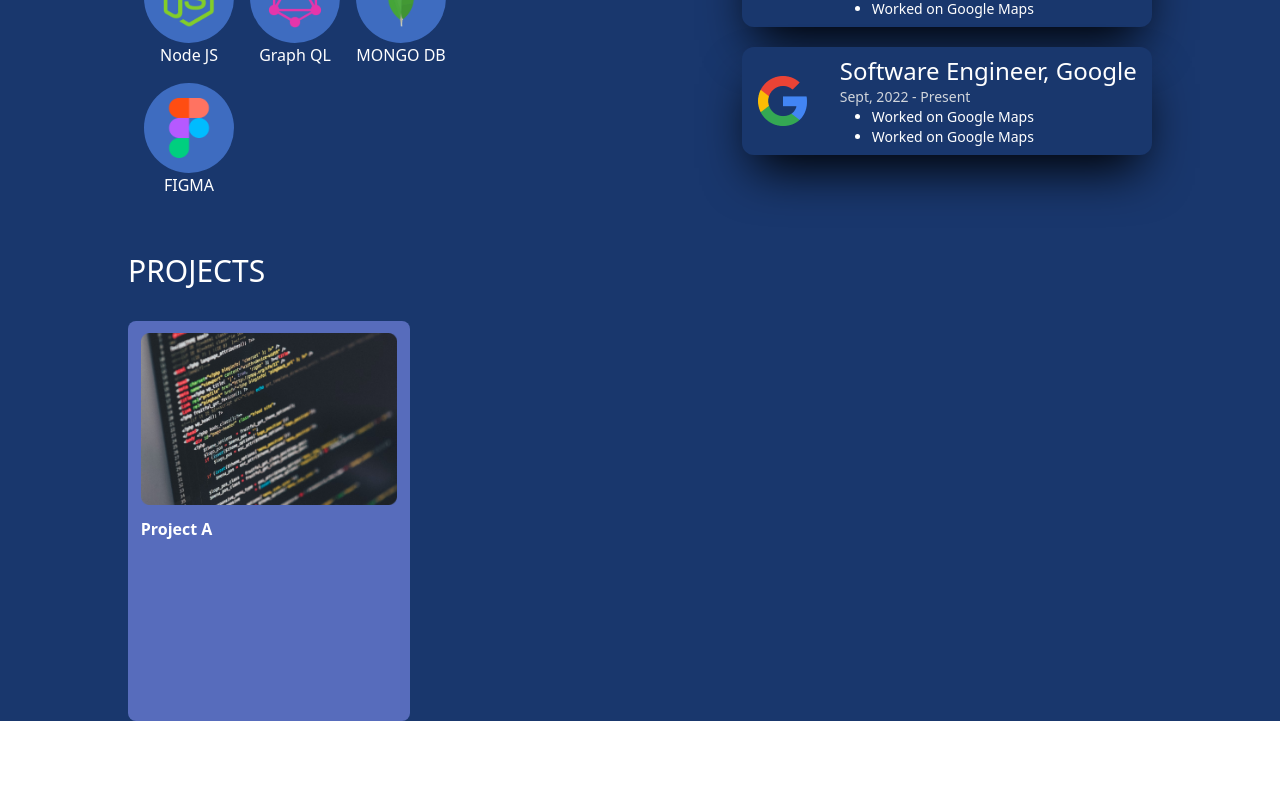
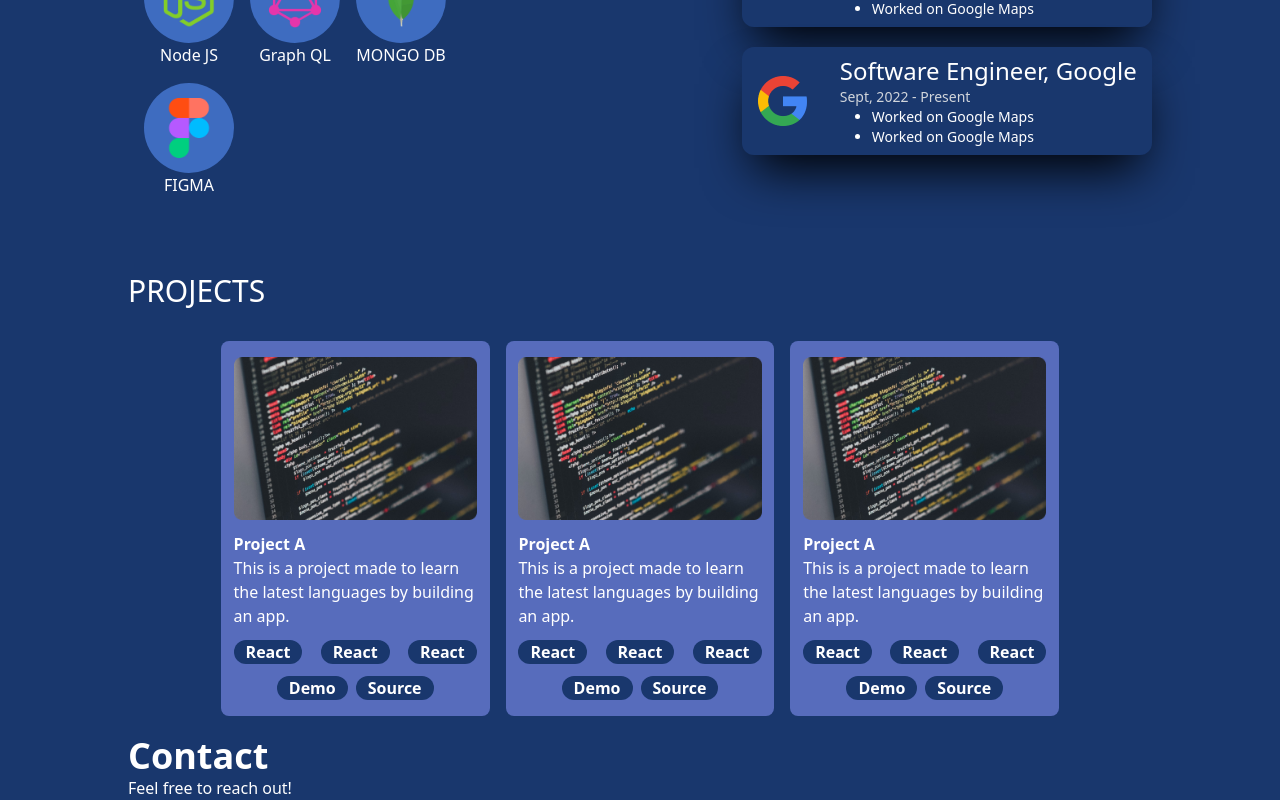
Before and after one commit to mudassirarif17/chatproject, a React (Create React App) app: page / in a window 1280 px wide. Shown: the part 1291-2091 px from the top of the page. Before the commit the page ends 2012 px from the top, so only its background shows below. Built offline with nearby package versions, Linux system fonts and the light colour scheme.

Commit message:
working on footer

```diff
--- a/src/App.js
+++ b/src/App.js
@@ -5,17 +5,19 @@ import AboutSection from './components/AboutSection';
 import Experience from './components/Experience';
 import Projects from './components/Projects';
 import CustomCursor from './components/CustomCursor';
+import Footer from './components/Footer';
 
 
 function App() {
   return (
     <>
-      <CustomCursor />
+      {/* <CustomCursor /> */}
       <Navbar/>
       <HeroSection/>
       <AboutSection/>
       <Experience/>
       <Projects/>
+      <Footer />
     </>
   );
 }
--- a/src/components/CustomCursor.jsx
+++ b/src/components/CustomCursor.jsx
@@ -1,23 +1,9 @@
-// CustomCursor.js
-import React, { useEffect } from 'react';
+import React from 'react'
 
 const CustomCursor = () => {
-  useEffect(() => {
-    const cursor = document.querySelector('.custom-cursor');
+  return (
+    <div>CustomCursor</div>
+  )
+}
 
-    const handleMouseMove = (e) => {
-      cursor.style.left = `${e.pageX}px`;
-      cursor.style.top = `${e.pageY}px`;
-    };
-
-    document.addEventListener('mousemove', handleMouseMove);
-
-    return () => {
-      document.removeEventListener('mousemove', handleMouseMove);
-    };
-  }, []);
-
-  return <div className="custom-cursor fixed w-5 h-5 bg-black rounded-full pointer-events-none transition-transform duration-100 z-50"></div>;
-};
-
-export default CustomCursor;
+export default CustomCursor
--- /dev/null
+++ b/src/components/Footer.jsx
@@ -0,0 +1,22 @@
+import React from 'react'
+
+const Footer = () => {
+  return (
+    <div className='footer bg-[#19376D]'>
+        <div className="footer-sub w-[80vw] mx-auto">
+
+            <div className="footer-left">
+                <h1 className='text-white text-4xl font-semibold'>Contact</h1>
+                <p className='text-white'>Feel free to reach out!</p>
+            </div>
+
+            <div className="footer-right">
+
+            </div>
+
+        </div>
+    </div>
+  )
+}
+
+export default Footer
--- a/src/components/Projects.jsx
+++ b/src/components/Projects.jsx
@@ -5,23 +5,86 @@ const Projects = () => {
     return (
         <div className='projects bg-[#19376D]'>
 
-        <div className="sub-projects w-[80vw] mx-auto">
+            <div className="sub-projects w-[80vw] mx-auto py-5">
 
                 <h1 className='text-white text-3xl mb-8'>PROJECTS</h1>
 
-            <div className="cards">
+                <div className="cards flex flex-col md:flex-row justify-around">
 
-                <div className='card rounded-lg bg-[#576CBC] w-[22vw] h-[50vh]'>
+                    <div className="grid grid-cols-1 md:grid-cols-3 gap-4 ">
+
+                        <div className='card rounded-lg bg-[#576CBC] md:w-[21vw] py-1 '>
 
                             <div className="img py-3">
-                        <img className='w-[20vw] h-100  mx-auto' src={project} alt="" />
+                                <img className='md:w-[19vw]  h-100  mx-auto' src={project} alt="" />
                             </div>
 
                             <div className="desc">
-                        <h1 className='text-white w-[20vw] mx-auto font-bold'>Project A</h1>
+                                <h1 className='text-white md:w-[19vw] w-[90%] mx-auto font-bold'>Project A</h1>
+                                <p className='text-white md:w-[19vw] w-[90%] mx-auto '>This is a project made to learn the latest languages by building an app.</p>
+                                <div className="skill md:w-[19vw] w-[90%] mx-auto font-semibold flex justify-between text-white my-3">
+                                    <span className='bg-[#19376D] px-3 rounded-2xl cursor-pointer'>React</span>
+                                    <span className='bg-[#19376D] px-3 rounded-2xl cursor-pointer'>React</span>
+                                    <span className='bg-[#19376D] px-3 rounded-2xl cursor-pointer'>React</span>
+                                </div>
+                                <div className="code md:w-[19vw] w-[90%] mx-auto font-semibold flex justify-center  text-white my-3 gap-2">
+                                    <span className='bg-[#19376D] px-3 rounded-2xl cursor-pointer'>Demo</span>
+                                    <span className='bg-[#19376D] px-3 rounded-2xl cursor-pointer'>Source</span>
+                                </div>
                             </div>
 
                         </div>
+
+                        <div className='card rounded-lg bg-[#576CBC] md:w-[21vw] py-1 '>
+
+                            <div className="img py-3">
+                                <img className='md:w-[19vw]  h-100  mx-auto' src={project} alt="" />
+                            </div>
+
+                            <div className="desc">
+                                <h1 className='text-white md:w-[19vw] w-[90%] mx-auto font-bold'>Project A</h1>
+                                <p className='text-white md:w-[19vw] w-[90%] mx-auto '>This is a project made to learn the latest languages by building an app.</p>
+                                <div className="skill md:w-[19vw] w-[90%] mx-auto font-semibold flex justify-between text-white my-3">
+                                    <span className='bg-[#19376D] px-3 rounded-2xl cursor-pointer'>React</span>
+                                    <span className='bg-[#19376D] px-3 rounded-2xl cursor-pointer'>React</span>
+                                    <span className='bg-[#19376D] px-3 rounded-2xl cursor-pointer'>React</span>
+                                </div>
+                                <div className="code md:w-[19vw] w-[90%] mx-auto font-semibold flex justify-center  text-white my-3 gap-2">
+                                    <span className='bg-[#19376D] px-3 rounded-2xl cursor-pointer'>Demo</span>
+                                    <span className='bg-[#19376D] px-3 rounded-2xl cursor-pointer'>Source</span>
+                                </div>
+                            </div>
+
+                        </div>
+
+                        <div className='card rounded-lg bg-[#576CBC] md:w-[21vw] py-1 '>
+
+                            <div className="img py-3">
+                                <img className='md:w-[19vw]  h-100  mx-auto' src={project} alt="" />
+                            </div>
+
+                            <div className="desc">
+                                <h1 className='text-white md:w-[19vw] w-[90%] mx-auto font-bold'>Project A</h1>
+                                <p className='text-white md:w-[19vw] w-[90%] mx-auto '>This is a project made to learn the latest languages by building an app.</p>
+                                <div className="skill md:w-[19vw] w-[90%] mx-auto font-semibold flex justify-between text-white my-3">
+                                    <span className='bg-[#19376D] px-3 rounded-2xl cursor-pointer'>React</span>
+                                    <span className='bg-[#19376D] px-3 rounded-2xl cursor-pointer'>React</span>
+                                    <span className='bg-[#19376D] px-3 rounded-2xl cursor-pointer'>React</span>
+                                </div>
+                                <div className="code md:w-[19vw] w-[90%] mx-auto font-semibold flex justify-center  text-white my-3 gap-2">
+                                    <span className='bg-[#19376D] px-3 rounded-2xl cursor-pointer'>Demo</span>
+                                    <span className='bg-[#19376D] px-3 rounded-2xl cursor-pointer'>Source</span>
+                                </div>
+                            </div>
+
+                        </div>
+
+
+
+                    </div>
+
+
+
 
                 </div>
 
--- a/src/index.css
+++ b/src/index.css
@@ -1,11 +1,3 @@
 @tailwind base;
 @tailwind components;
 @tailwind utilities;
-
-.custom-gradient {
-    background: linear-gradient(to top, #19366d4b 20%, #19376D 100%);
-}
-
-body {
-    cursor: none;
-}
```
Lines whose indentation alone changed are shown as unchanged.
